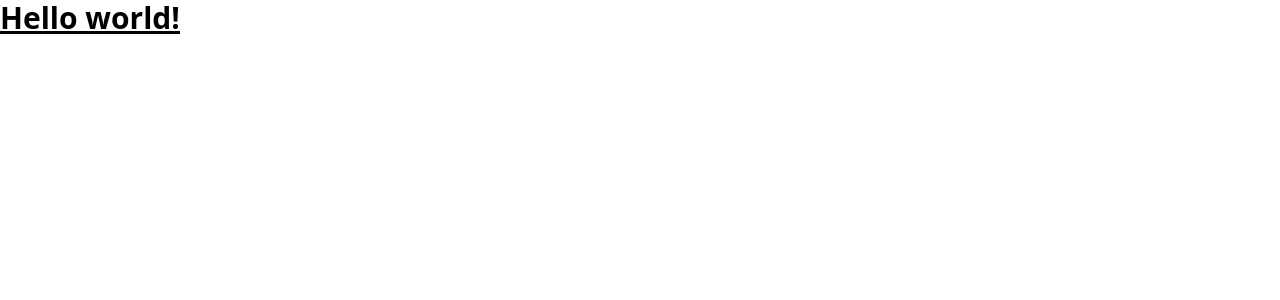
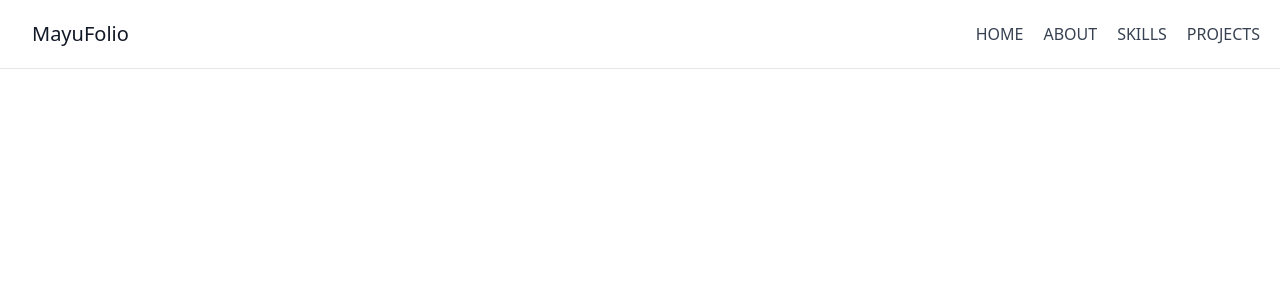
Before and after one commit to mayupaca/mayufolio2, a React (Vite) app: page / in a window 1280 px wide. Shown: the top 300 px of the page. Built offline with nearby package versions, Linux system fonts and the light colour scheme.

Commit message:
create header

```diff
--- a/src/App.css
+++ b/src/App.css
@@ -0,0 +1,3 @@
+@tailwind base;
+@tailwind components;
+@tailwind utilities;
--- a/src/App.jsx
+++ b/src/App.jsx
@@ -1,8 +1,31 @@
+/* cSpell:ignore mayu */
 import { useState } from "react";
 import "./App.css";
 
 function App() {
-  return <h1 className="text-3xl font-bold underline">Hello world!</h1>;
+  return (
+    <header className="text-gray-700 border-b border-gray-200">
+      <div className="container flex mx-auto p-5 flex-col md:flex-row items-center">
+        <a href="#" className="font-medium text-gray-900 mb-4 md:mb-0">
+          <span className="text-xl ml-3">MayuFolio</span>
+        </a>
+        <nav className="md:ml-auto text-base">
+          <a href="#home" className="mr-5 hover:text-blue-400 duration-300">
+            HOME
+          </a>
+          <a href="#about" className="mr-5 hover:text-blue-400 duration-300">
+            ABOUT
+          </a>
+          <a href="#skills" className="mr-5 hover:text-blue-400 duration-300">
+            SKILLS
+          </a>
+          <a href="#projects" className="hover:text-blue-400 duration-300">
+            PROJECTS
+          </a>
+        </nav>
+      </div>
+    </header>
+  );
 }
 
 export default App;
```
